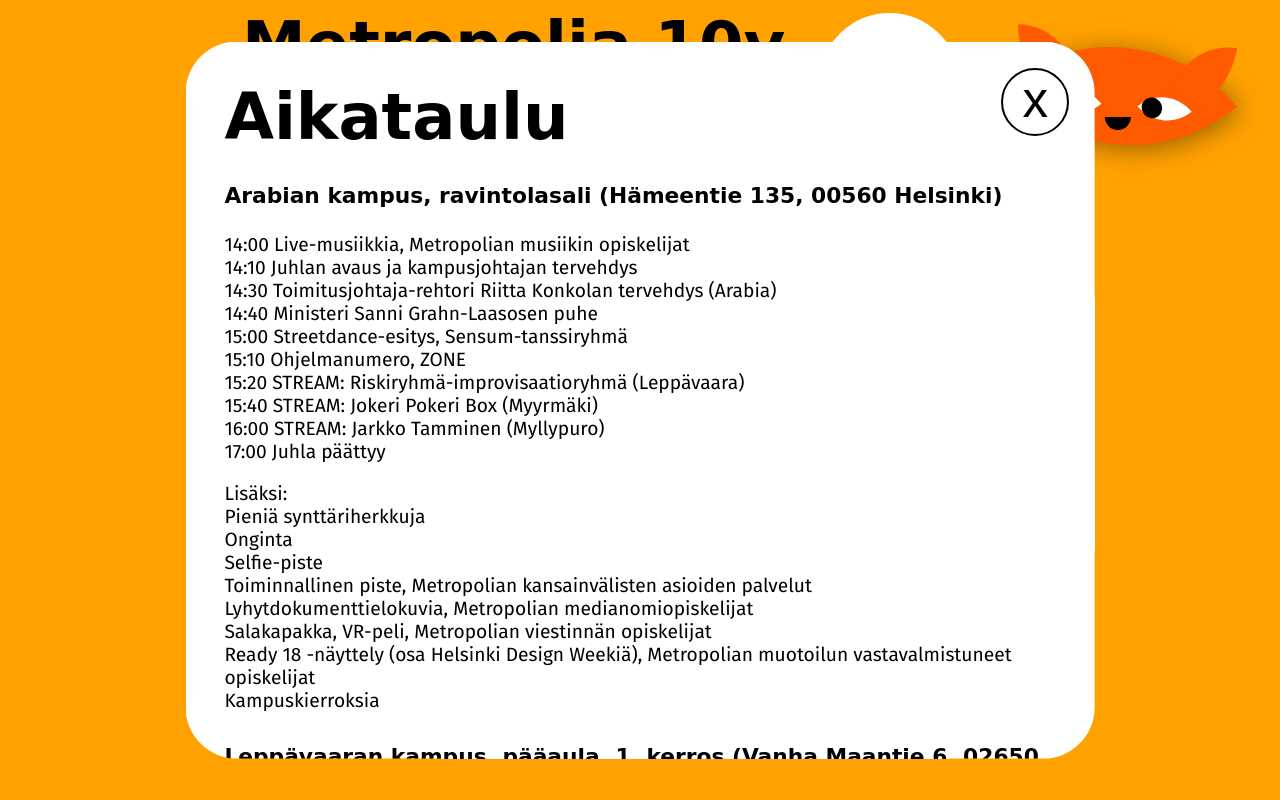
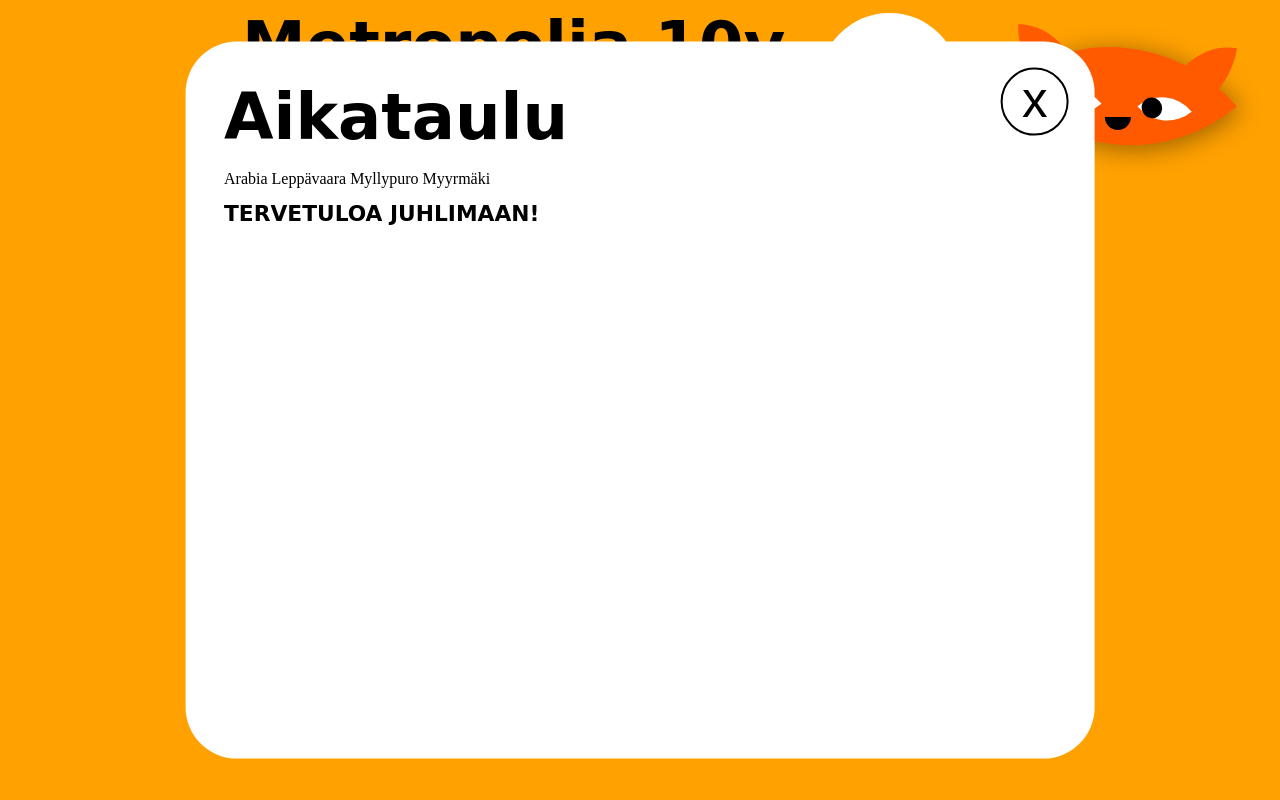
Before and after one commit to tiiarautavesi/Metropolia_10v_stream, a plain HTML site: page index.html in a window 1280 px wide. Drawn offline with nearby package versions, Linux system fonts and the light colour scheme; a script that the page names is missing; a web font is replaced by a local one.

Commit message:
Edit timetable: add sections and menu items

```diff
--- a/index.html
+++ b/index.html
@@ -25,8 +25,16 @@
   <div class="timetable">
     <div class="js-close close">x</div>
     <h1>Aikataulu</h1>
+    <a class="menu-item" data-item="arabia">Arabia</a>
+    <a class="menu-item" data-item="leppavaara">Leppävaara</a>
+    <a class="menu-item" data-item="myllypuro">Myllypuro</a>
+    <a class="menu-item" data-item="myyrmaki">Myyrmäki</a>
+    <div class="timetable-section" id="arabia" style="display: none">
       <h4>Arabian kampus, ravintolasali (Hämeentie 135, 00560 Helsinki)</h4>
-    <p>14:00 Live-musiikkia, Metropolian musiikin opiskelijat<br> 14:10 Juhlan avaus ja kampusjohtajan tervehdys<br> 14:30 Toimitusjohtaja-rehtori Riitta Konkolan tervehdys (Arabia)<br> 14:40 Ministeri Sanni Grahn-Laasosen puhe<br> 15:00 Streetdance-esitys, Sensum-tanssiryhmä<br> 15:10 Ohjelmanumero, ZONE<br> 15:20 STREAM: Riskiryhmä-improvisaatioryhmä (Leppävaara)
+      <p>14:00 Live-musiikkia, Metropolian musiikin opiskelijat<br> 14:10 Juhlan avaus ja kampusjohtajan tervehdys<br> 14:30
+        Toimitusjohtaja-rehtori Riitta Konkolan tervehdys (Arabia)<br> 14:40 Ministeri Sanni Grahn-Laasosen puhe<br> 15:00
+        Streetdance-esitys, Sensum-tanssiryhmä<br> 15:10 Ohjelmanumero, ZONE<br> 15:20 STREAM: Riskiryhmä-improvisaatioryhmä
+        (Leppävaara)
         <br> 15:40 STREAM: Jokeri Pokeri Box (Myyrmäki)
         <br> 16:00 STREAM: Jarkko Tamminen (Myllypuro)
         <br> 17:00 Juhla päättyy</p>
@@ -40,17 +48,35 @@
         <br> Ready 18 -näyttely (osa Helsinki Design Weekiä), Metropolian muotoilun vastavalmistuneet opiskelijat
         <br> Kampuskierroksia</p>
       <p> </p>
+    </div>
+    <div class="timetable-section" id="leppavaara" style="display: none">
       <h4><strong>Leppävaaran kampus, pääaula, 1. kerros (Vanha Maantie 6, 02650 Espoo)</strong></h4>
-    <p>14:00 Live-musiikkia, Metropolian musiikin opiskelijat<br> 14:10 Juhlan avaus ja kampusjohtajan tervehdys<br> 14:30 STREAM: Toimitusjohtaja-rehtorin tervehdys (Arabia)<br> 14:40 STREAM: Ministerin puhe (Arabia)<br> 15:00 Sirkusesitys, Pukinmäen Sirkuskoulu<br> 15:10 Ohjelmanumero, ZONE<br> 15:20 Riskiryhmä-improvisaatioryhmä<br> 15:40 STREAM: Jokeri Pokeri Box (Myyrmäki)<br> 16:00 STREAM: Jarkko Tamminen (Myllypuro)<br> 17:00 Juhla päättyy</p>
-    <p>Lisäksi:<br> Pieniä synttäriherkkuja<br> Onginta<br> Selfie-piste<br> Toiminnallinen piste, Metropolian kansainvälisten asioiden palvelut<br> 3D-cave<br> Pelipiste, Metropolian pelialan opiskelijat </p>
+      <p>14:00 Live-musiikkia, Metropolian musiikin opiskelijat<br> 14:10 Juhlan avaus ja kampusjohtajan tervehdys<br> 14:30
+        STREAM: Toimitusjohtaja-rehtorin tervehdys (Arabia)<br> 14:40 STREAM: Ministerin puhe (Arabia)<br> 15:00 Sirkusesitys,
+        Pukinmäen Sirkuskoulu<br> 15:10 Ohjelmanumero, ZONE<br> 15:20 Riskiryhmä-improvisaatioryhmä<br> 15:40 STREAM: Jokeri
+        Pokeri Box (Myyrmäki)<br> 16:00 STREAM: Jarkko Tamminen (Myllypuro)<br> 17:00 Juhla päättyy</p>
+      <p>Lisäksi:<br> Pieniä synttäriherkkuja<br> Onginta<br> Selfie-piste<br> Toiminnallinen piste, Metropolian kansainvälisten
+        asioiden palvelut<br> 3D-cave<br> Pelipiste, Metropolian pelialan opiskelijat </p>
       <p> </p>
+    </div>
+    <div class="timetable-section" id="myyrmaki" style="display: none">
       <h4><strong>Myyrmäen kampus, C-osan aula, 1. kerros (Leiritie 1, 01600 Vantaa)</strong></h4>
-    <p>14:00 Live-musiikkia, Metropolian musiikin opiskelijat<br> 14:10 Juhlan avaus ja kampusjohtajan tervehdys<br> 14:30 STREAM: Toimitusjohtaja-rehtorin tervehdys (Arabia)<br> 14:40 STREAM: Ministerin puhe (Arabia)<br> 15:00 Innovaatio- ja johtamisprofessori Alf Rehnin puheenvuoro, auditorio<br> 15:10 Ohjelmanumero, ZONE<br> 15:20 STREAM: Riskiryhmä-improvisaatioryhmä (Leppävaara)<br> 15:30 Kummiluokan tervehdys<br> 15:40 Jokeri Pokeri Box<br> 16:00 STREAM: Jarkko Tamminen (Myllypuro)<br> 17:00 Juhla päättyy</p>
-    <p>Lisäksi:<br> Pieniä synttäriherkkuja<br> Onginta<br> Selfie-piste<br> Toiminnallinen piste, Metropolian kansainvälisten asioiden palvelut<br> Laboratoriokierroksia</p>
+      <p>14:00 Live-musiikkia, Metropolian musiikin opiskelijat<br> 14:10 Juhlan avaus ja kampusjohtajan tervehdys<br> 14:30
+        STREAM: Toimitusjohtaja-rehtorin tervehdys (Arabia)<br> 14:40 STREAM: Ministerin puhe (Arabia)<br> 15:00 Innovaatio-
+        ja johtamisprofessori Alf Rehnin puheenvuoro, auditorio<br> 15:10 Ohjelmanumero, ZONE<br> 15:20 STREAM: Riskiryhmä-improvisaatioryhmä
+        (Leppävaara)<br> 15:30 Kummiluokan tervehdys<br> 15:40 Jokeri Pokeri Box<br> 16:00 STREAM: Jarkko Tamminen (Myllypuro)<br> 17:00 Juhla päättyy</p>
+      <p>Lisäksi:<br> Pieniä synttäriherkkuja<br> Onginta<br> Selfie-piste<br> Toiminnallinen piste, Metropolian kansainvälisten
+        asioiden palvelut<br> Laboratoriokierroksia</p>
       <p> </p>
+    </div>
+    <div class="timetable-section" id="myllypuro" style="display: none">
       <h4><strong>Myllypuron kampus, A-talon aula, 1. kerros (Myllypurontie 1, 00920 Helsinki)</strong></h4>
-    <p>14:00 Live-musiikkia, Metropolian musiikin opiskelijat<br> 14:10 Juhlan avaus ja kampusjohtajan tervehdys<br> 14:30 STREAM: Toimitusjohtaja-rehtorin tervehdys (Arabia)<br> 14:40 STREAM: Ministerin puhe (Arabia)<br> 15:10 Ohjelmanumero, ZONE<br> 15:20 STREAM: Riskiryhmä-improvisaatioryhmä (Leppävaara)<br> 15:40 STREAM: Jokeri Pokeri Box (Myyrmäki)<br> 16:00 Jarkko Tamminen<br> 17:00 Juhla päättyy</p>
-    <p>Lisäksi:<br> Pieniä synttäriherkkuja<br> Onginta<br> Selfie-piste<br> Tutustu Metropolian ambulanssiin, Metropolian ensihoidon opiskelijat</p>
+      <p>14:00 Live-musiikkia, Metropolian musiikin opiskelijat<br> 14:10 Juhlan avaus ja kampusjohtajan tervehdys<br> 14:30
+        STREAM: Toimitusjohtaja-rehtorin tervehdys (Arabia)<br> 14:40 STREAM: Ministerin puhe (Arabia)<br> 15:10 Ohjelmanumero,
+        ZONE<br> 15:20 STREAM: Riskiryhmä-improvisaatioryhmä (Leppävaara)<br> 15:40 STREAM: Jokeri Pokeri Box (Myyrmäki)<br> 16:00 Jarkko Tamminen<br> 17:00 Juhla päättyy</p>
+      <p>Lisäksi:<br> Pieniä synttäriherkkuja<br> Onginta<br> Selfie-piste<br> Tutustu Metropolian ambulanssiin, Metropolian
+        ensihoidon opiskelijat</p>
+    </div>
     <h4>TERVETULOA JUHLIMAAN!</h4>
   </div>
   <div class="video-selection">
```
Lines whose indentation alone changed are shown as unchanged.
